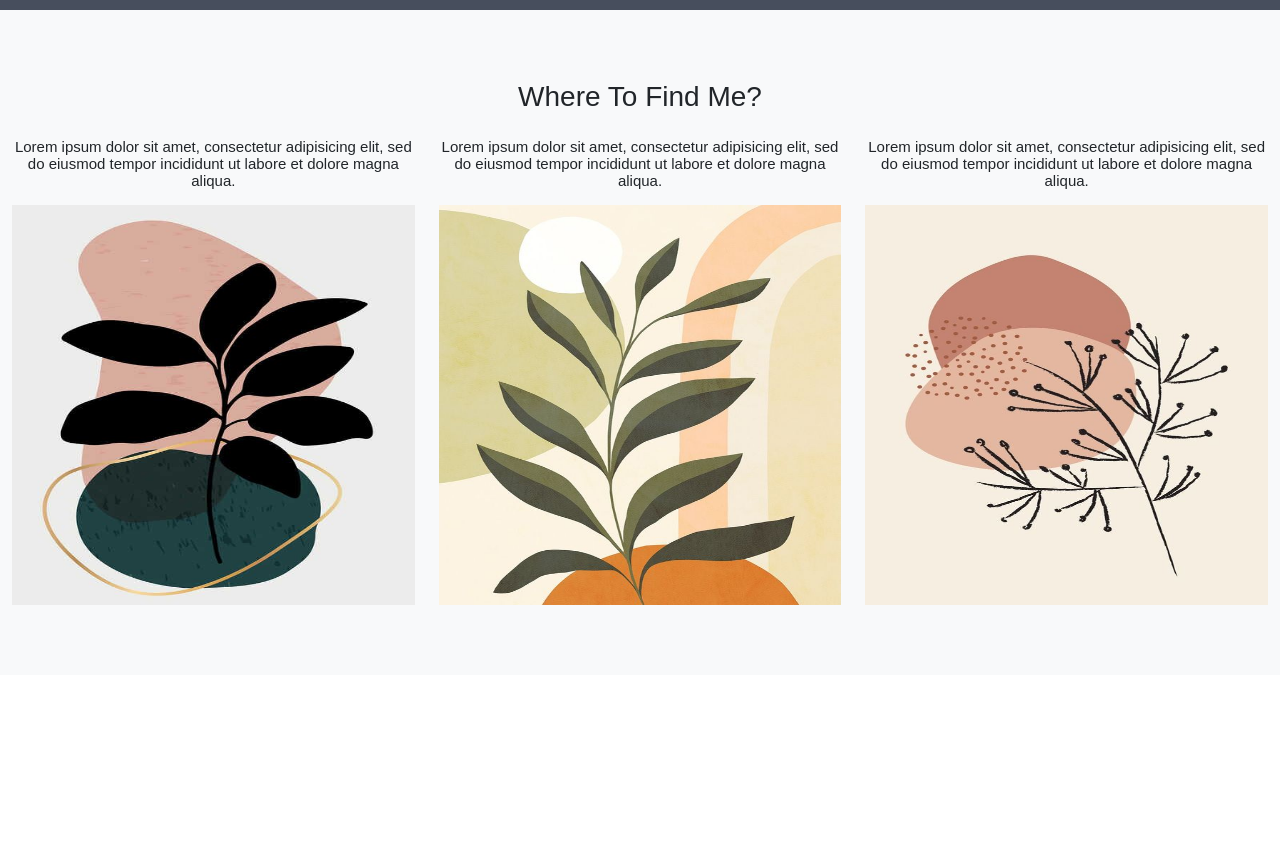
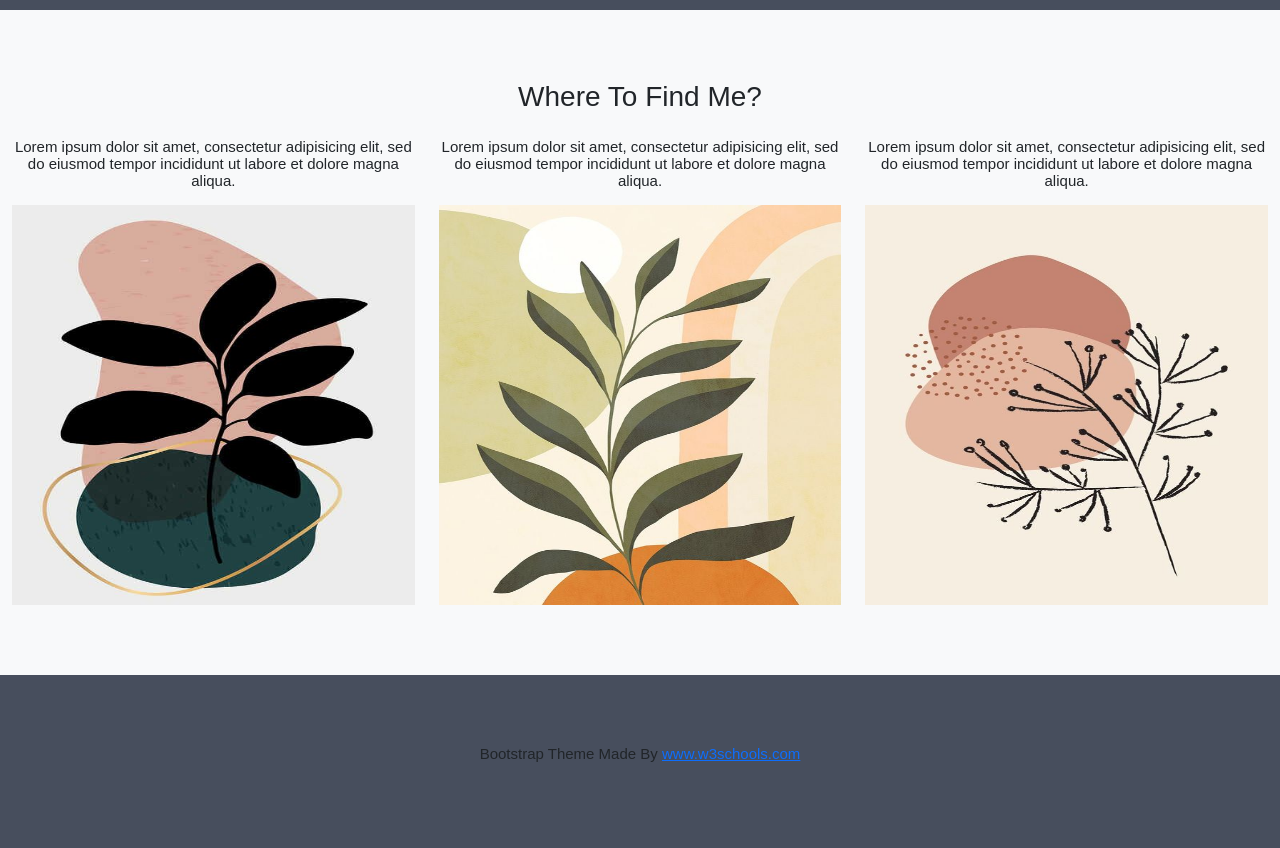
Before and after one commit to Putul-Sarkar/simply-me, a plain HTML site: page index.html in a window 1280 px wide. Shown: the part 882-1730 px from the top of the page. Before the commit the page ends 1557 px from the top, so only its background shows below. Drawn offline with nearby package versions, Linux system fonts and the light colour scheme.

Commit message:
final added

```diff
--- a/index.html
+++ b/index.html
@@ -21,6 +21,10 @@
             background-color: #474e5d;
             /* Dark Blue */
             color: #ffffff;
+        }
+
+        .bg-4 {
+            background-color: #474e5d;
         }
 
         .container-fluid {
@@ -121,6 +125,12 @@
         </div>
 
 
+        <!-- Footer -->
+        <footer class="container-fluid bg-4 text-center">
+            <p>Bootstrap Theme Made By <a href="#">www.w3schools.com</a></p>
+        </footer>
+
+
 
 
 
```
